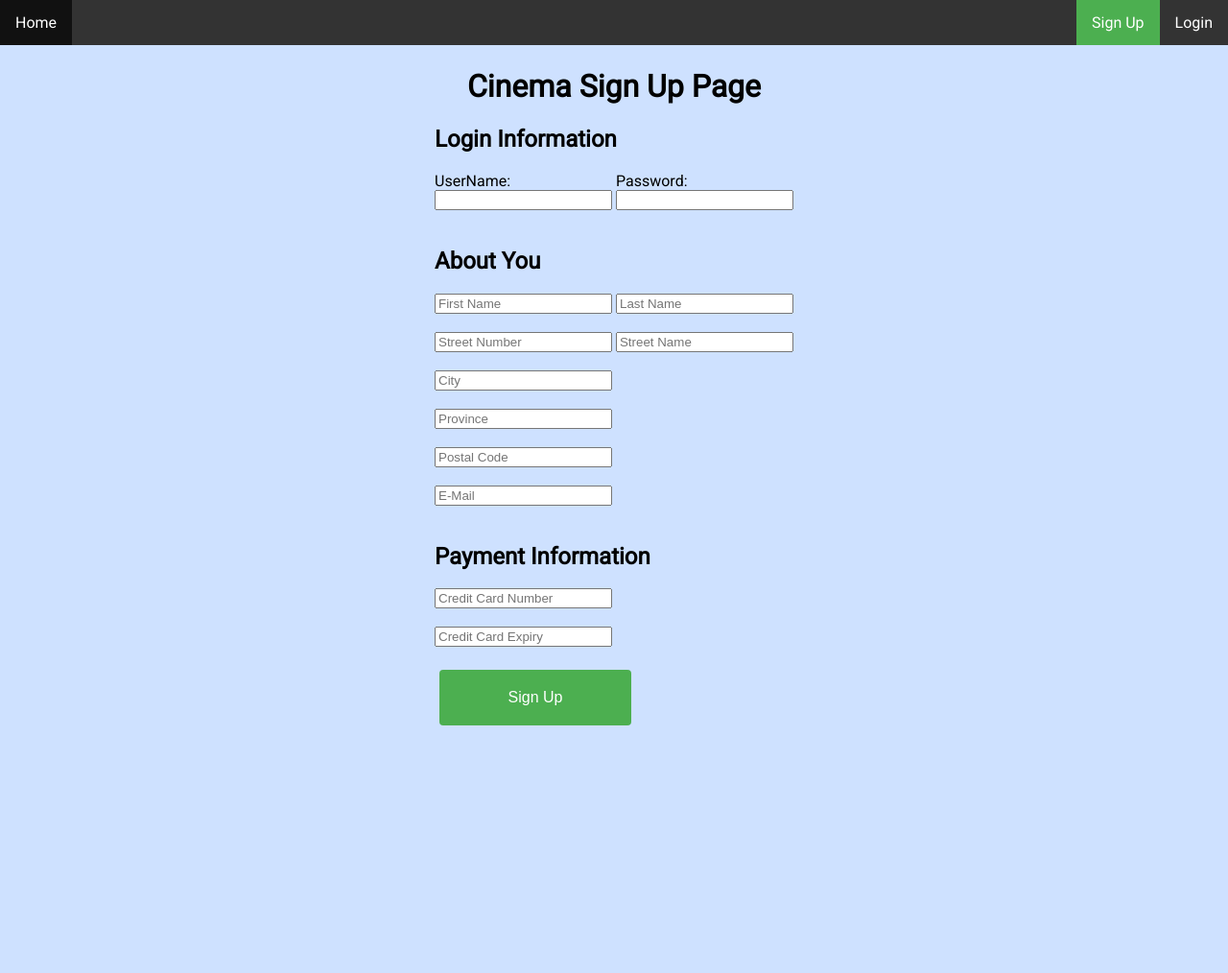
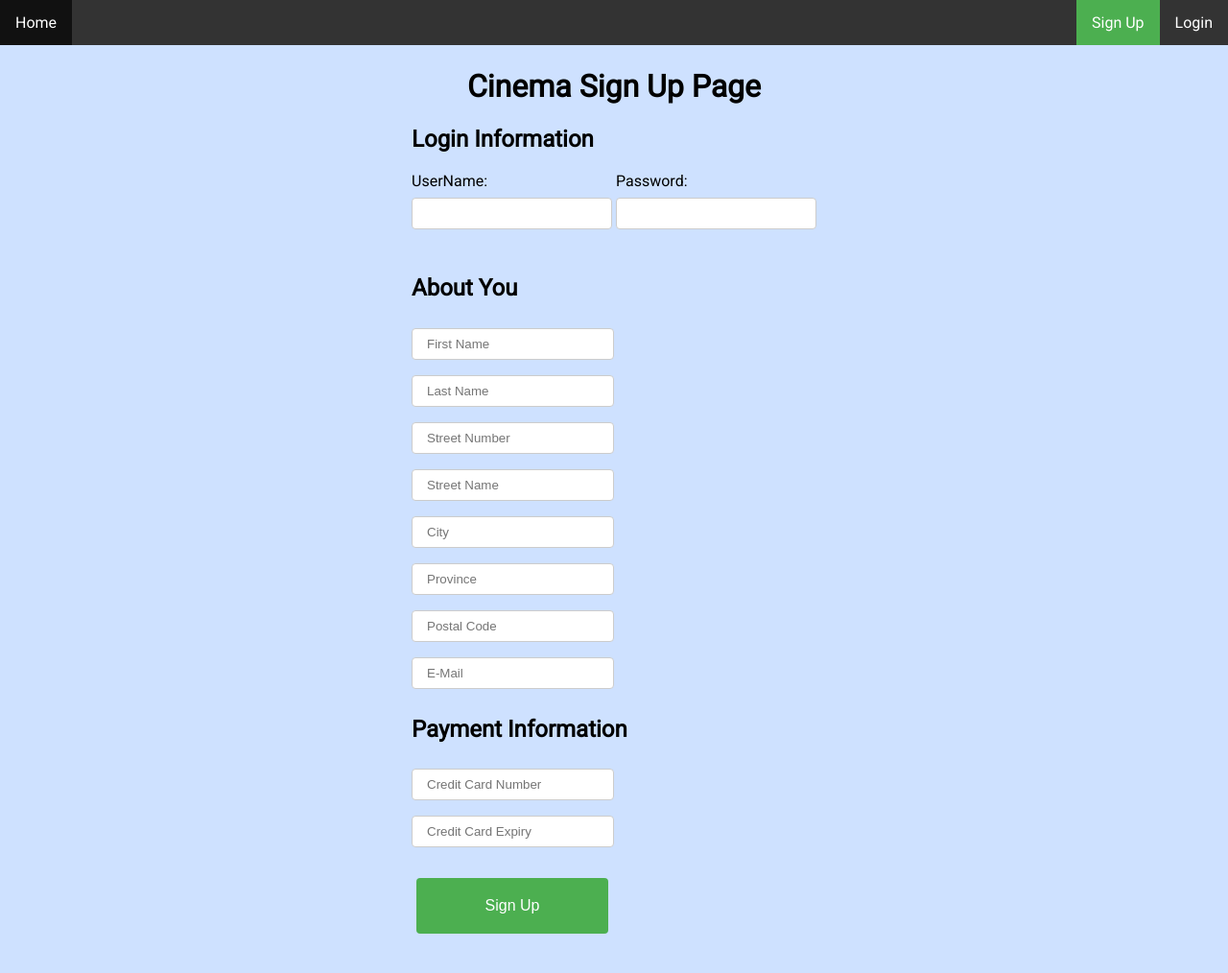
Before and after one commit to noahpen/RN-Cinemas, a PHP site: page /sign-up.php in a window 1280 px wide. Shown: the whole page at 96% size. Before the commit the page ends 756 px from the top, so only its background shows below. Run offline with PHP 8.4, Linux system fonts and the light colour scheme.

Commit message:
Few more small css tweaks

```diff
--- a/admin/admin-add-movie.php
+++ b/admin/admin-add-movie.php
@@ -87,7 +87,7 @@
         </div>
             <div style="padding:20px;margin-top:30px;height:1500px;">
             <h1 class="header" align="center">Add New Movie</h1>
-                <form action="upload.php" method="post" enctype="multipart/form-data">
+                <form action="upload.php" method="post" enctype="multipart/form-data" class="addmovie">
                     <h2>Movie Info</h2>
                     <input type = "text" name = "movieTitle" placeholder="Movie Title" required/><br>
                     <input type = "number" name = "runningTime" placeholder="Running Time (minutes)" required/><br>
--- a/assets/css/main.css
+++ b/assets/css/main.css
@@ -323,3 +323,33 @@ li a:hover:not(.active) {
     background-color: #4CAF50;
     color: white;
 }
+/* end tabled */
+
+input, select {
+    width: 50%;
+    padding: 8px 15px;
+    margin: 8px 0;
+    display: inline-block;
+    border: 1px solid #ccc;
+    border-radius: 4px;
+}
+
+input[name=password] {
+    width: 100%;
+}
+
+input[name=username] {
+    width: 100%;
+}
+
+input[name=numCancel] {
+    width: 10%;
+}
+
+select[name=complex] {
+    width: 70%;
+}
+
+.addmovie input {
+    width: 20%;
+}
--- a/purchases.php
+++ b/purchases.php
@@ -67,7 +67,7 @@
 			echo "<h2 id='accountHeader'>$login_session_fname's Purchases</h2>";
 		?>
 		<form method="post">
-		<table align="center" class="buyTicketsMovieList">
+		<table align="center" class="buyTicketsMovieList table">
 		<tr>
 			<th>Movie</th>
 			<th>Complex</th>
@@ -108,8 +108,8 @@
 
 		?>
 		<br>
-		<input type='number' placeholder='Number of Tickets' name='numCancel'>
-        <button type='submit'>Cancel</button>
+		<input type='number' placeholder='Number of Tickets' name='numCancel' required>
+        <button type='submit' class='submitButton'><span>Cancel</span></button>
 
 		</form>
 
--- a/sign-up.php
+++ b/sign-up.php
@@ -64,16 +64,16 @@
 
 				<h2>About You</h2>
 				<input type = "text" name = "firstName" placeholder="First Name" required/>
-				<input type = "text" name = "lastName" placeholder="Last Name" required/><br /><br />
+				<input type = "text" name = "lastName" placeholder="Last Name" required/><br />
 				<input type = "text" name = "streetNum" placeholder="Street Number" required/>
-				<input type = "text" name = "streetName" placeholder="Street Name" required/><br /><br />
-				<input type = "text" name = "city" placeholder="City" required/><br /><br />
-				<input type = "text" name = "province" placeholder="Province" required/><br /><br />
-				<input type = "text" name = "postalCode" placeholder="Postal Code" required/><br /><br />
-				<input type = "email" name = "email" placeholder="E-Mail" required/><br /><br />
+				<input type = "text" name = "streetName" placeholder="Street Name" required/><br />
+				<input type = "text" name = "city" placeholder="City" required/><br />
+				<input type = "text" name = "province" placeholder="Province" required/><br />
+				<input type = "text" name = "postalCode" placeholder="Postal Code" required/><br />
+				<input type = "email" name = "email" placeholder="E-Mail" required/><br />
 
 				<h2>Payment Information</h2>
-				<input type = "text" name = "creditNum" placeholder="Credit Card Number" required/><br /><br />
+				<input type = "text" name = "creditNum" placeholder="Credit Card Number" required/><br />
 				<input type = "text" name = "creditExp" placeholder="Credit Card Expiry" required/><br /><br />
 				<button type = 'submit' class='submitButton'><span>Sign Up</span></button><br />
 
```
Also changed, not shown: update-info.php (+7 -7 lines).
